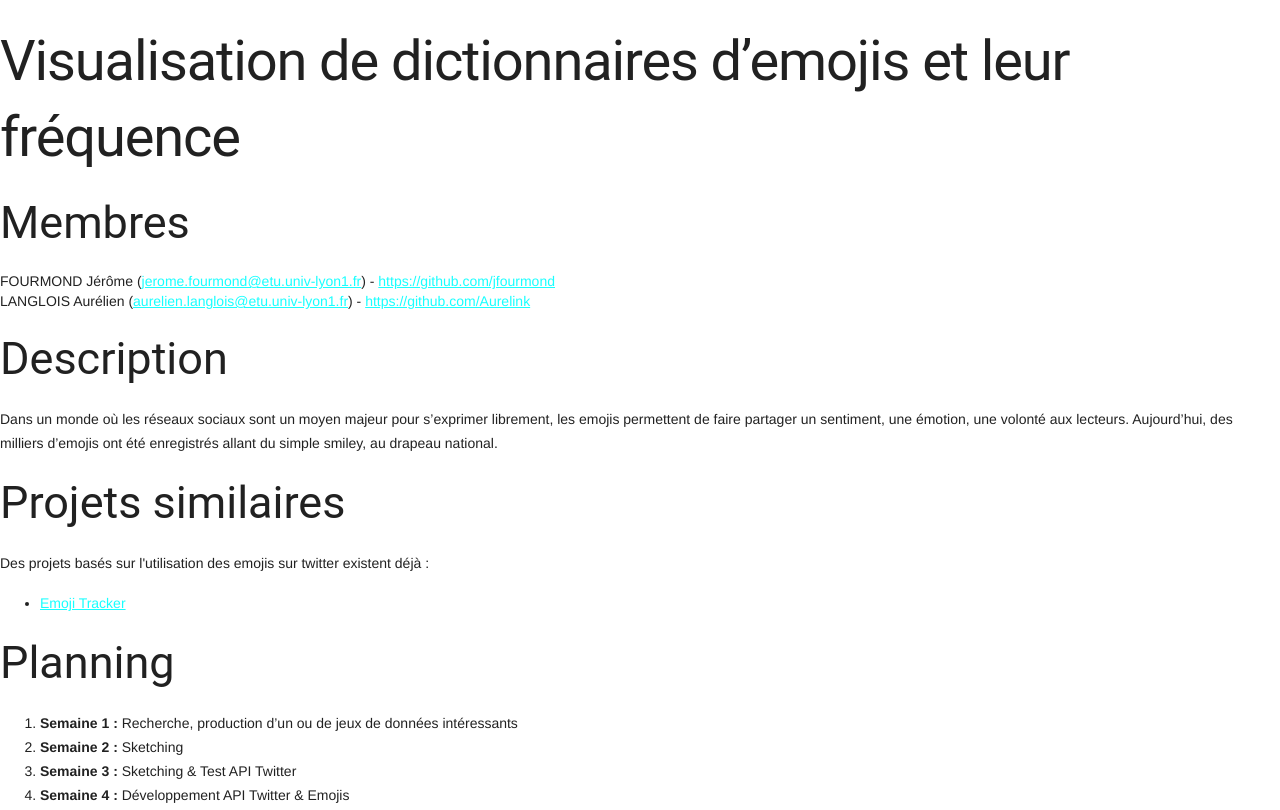
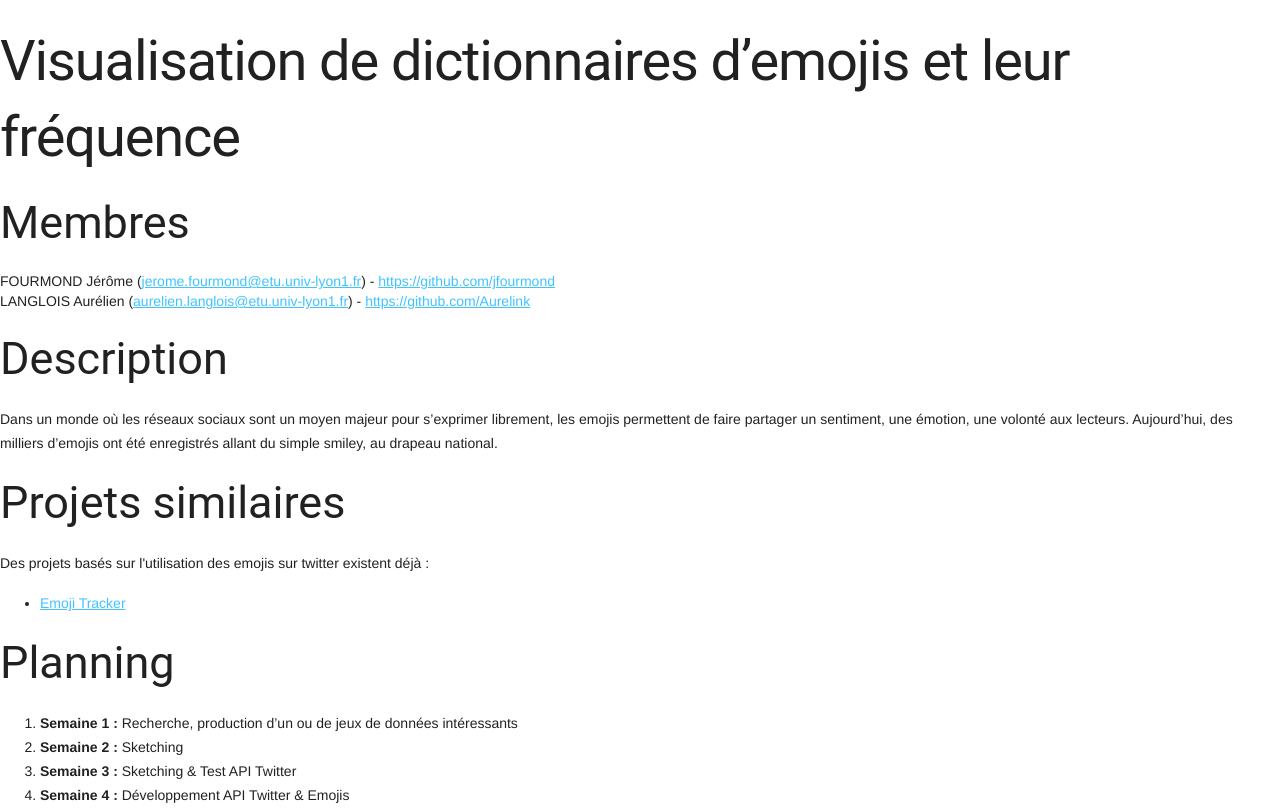
Before and after one commit to jfourmond/Emoji_Viz, a plain HTML site: page index.html in a window 1280 px wide. Shown: the top 810 px of the page. Drawn offline with nearby package versions, Linux system fonts and the light colour scheme.

Commit message:
Color css index.html & test.html

```diff
--- a/index.html
+++ b/index.html
@@ -4,7 +4,7 @@
 	<head>
 		<meta charset='UTF-8'>
 		<link rel="stylesheet" href="https://fonts.googleapis.com/icon?family=Material+Icons">
-		<link rel="stylesheet" href="https://code.getmdl.io/1.2.1/material.blue-cyan.min.css" />
+		<link rel="stylesheet" href="https://code.getmdl.io/1.2.1/material.blue-light_blue.min.css" />
 		<script defer src="https://code.getmdl.io/1.2.1/material.min.js"></script>
 		<title>Emoji Viz</title>
 	</head>
```
Also changed, not shown: test.html (+1 -1 lines).
